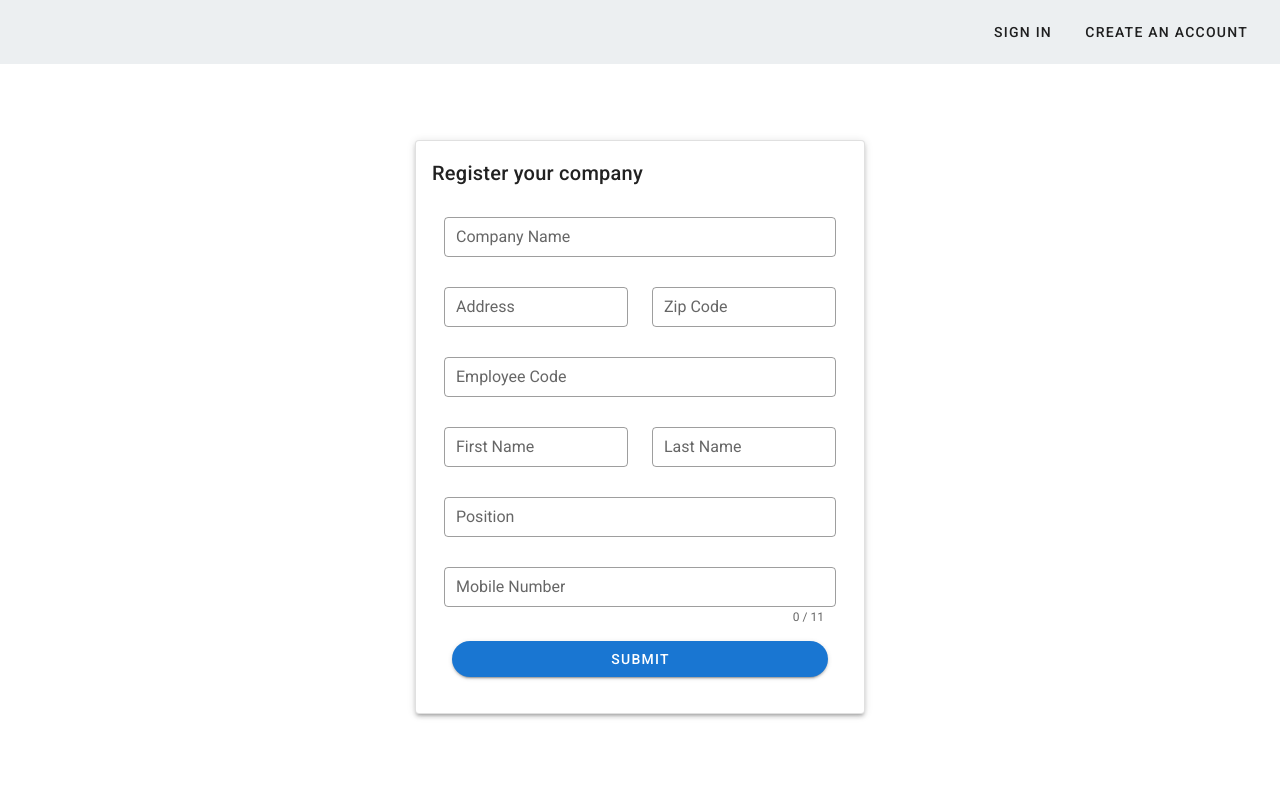
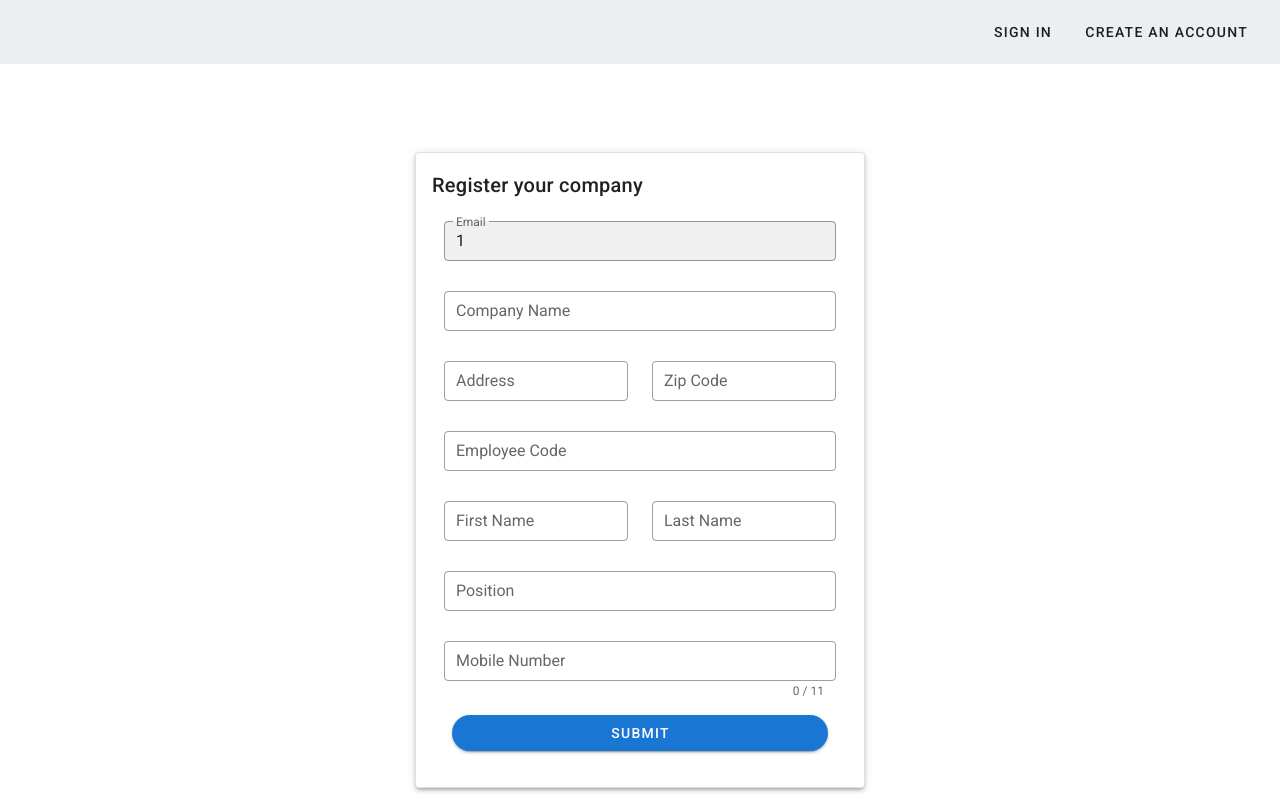
Before and after one commit to laquikenneth/vli-payroll-frontend, a Vue app: page /auth/register/1 in a window 1280 px wide. Built offline with nearby package versions, Linux system fonts and the light colour scheme.

Commit message:
Refactor register component

```diff
--- a/src/components/Authentication/Register.vue
+++ b/src/components/Authentication/Register.vue
@@ -1,6 +1,8 @@
 <template>
 
   <div>
+
+    <v-container>
 
       <v-card
         class='mx-auto mt-16'
@@ -22,8 +24,26 @@
               lazy-validation
             >
 
+              <!-- Email -->
+              <v-row class='mt-n5'>
+
+                <v-col>
+
+                  <v-text-field
+                    v-model="form.email"
+                    label="Email"
+                    outlined
+                    readonly
+                    dense
+                    filled
+                  />
+
+                </v-col>
+
+              </v-row>
+
               <!-- Company Name -->
-            <v-row>
+              <v-row class='mt-n5'>
 
                 <v-col>
 
@@ -186,6 +206,8 @@
 
       </v-card>
 
+    </v-container>
+
     <!-- Snackbar -->
     <v-snackbar
       v-model="snackbar"
@@ -256,10 +278,6 @@ export default {
           value => /^[0-9]+$/.test(value) || 'Input must be a number',
           value => !!value || 'Mobile number is required.',
           value => value.length === 11 || 'Mobile number must be 11 digits'
-        ],
-        email: [
-          value => !!value || 'Email is required',
-          value => /.+@.+\..+/.test(value) || 'Email must be valid'
         ]
       },
       btn_disabled: false,
@@ -292,8 +310,6 @@ export default {
         .then(response => {
           this.loading = false
           this.snackbar = true
-          // this.$refs.form.reset()
-          // response.status === 200 ? this.btn_disabled = false : this.btn_disabled = true
         })
         .catch(e => {
           this.btn_disabled = false
```
Lines whose indentation alone changed are shown as unchanged.
